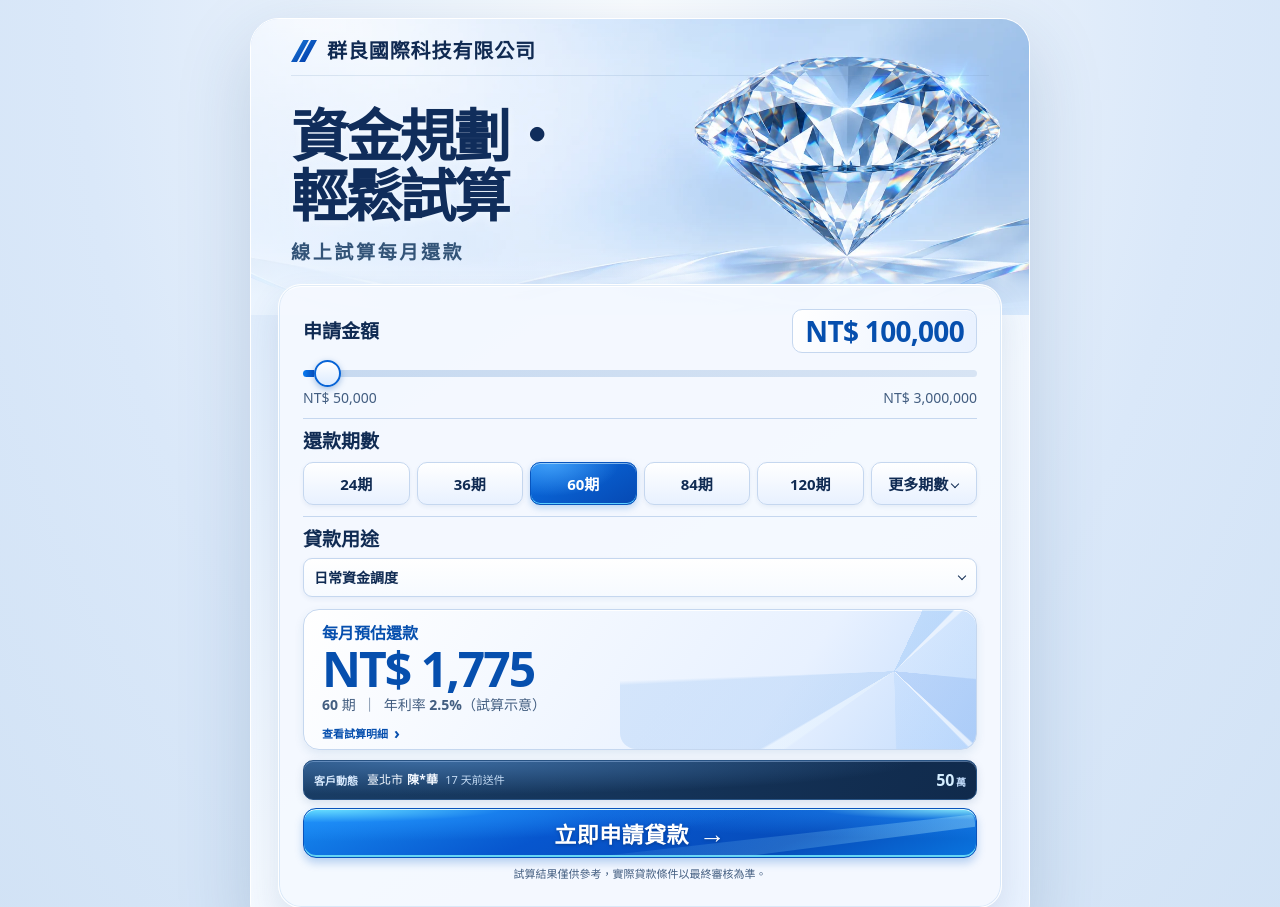
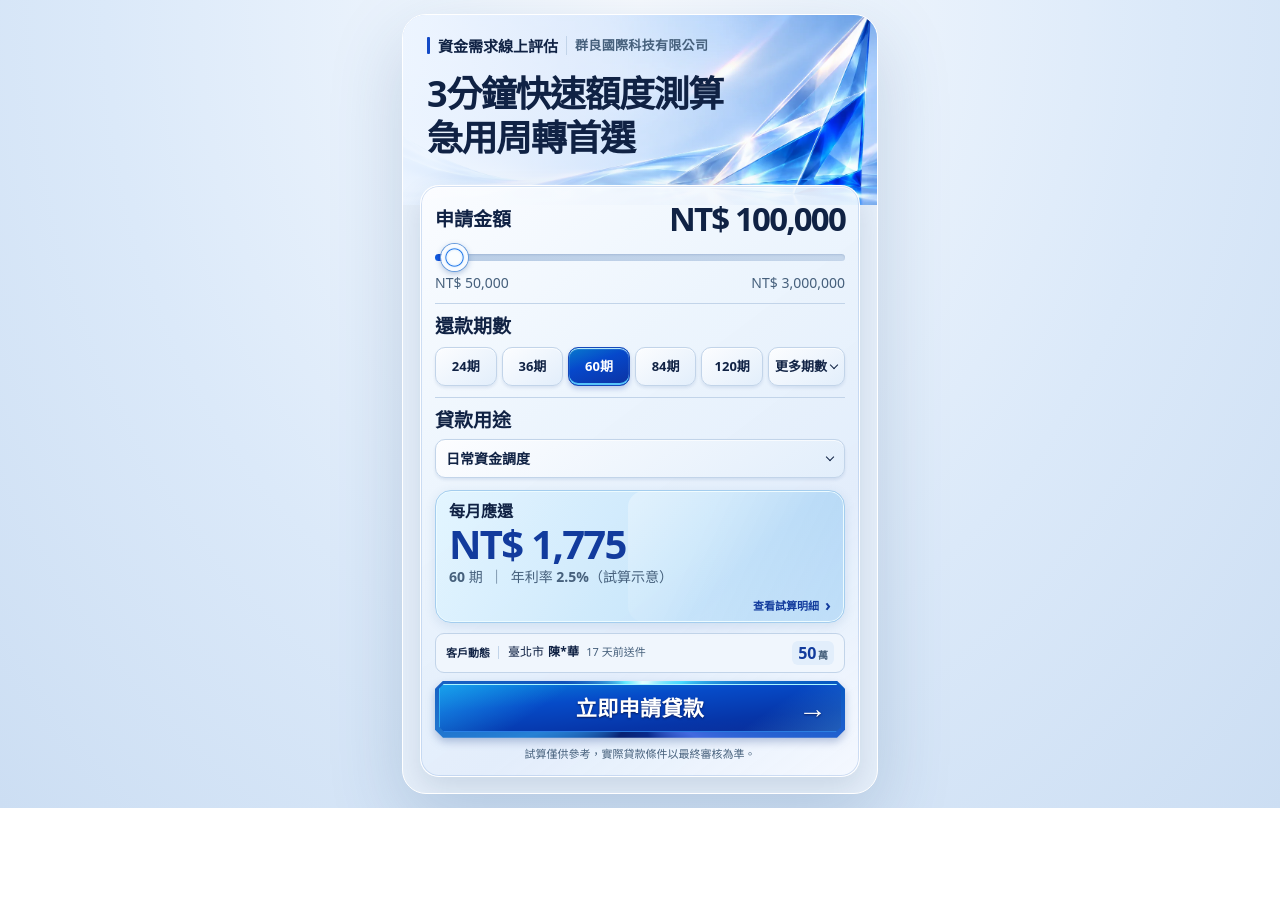
Before and after one commit to tunhong145-cmd/d-project-landing-copy6, a plain HTML site: page k/index.html in a window 1280 px wide. Shown: the top 907 px of the page. After the commit the page ends 808 px from the top, so only its background shows below. Drawn offline with Linux system fonts and the light colour scheme.

Commit message:
Style copy6 K landing with Silver Prism

```diff
--- a/k/index.html
+++ b/k/index.html
@@ -3,15 +3,14 @@
 <head>
  <meta charset="UTF-8"><meta name="viewport" content="width=device-width,initial-scale=1,viewport-fit=cover">
  <meta name="theme-color" content="#eaf3ff" media="(prefers-color-scheme: light)"><meta name="theme-color" content="#0d1b30" media="(prefers-color-scheme: dark)"><title>資金需求線上評估</title>
- <link rel="stylesheet" href="base.css?v=20261106-k-olive-original"><link rel="stylesheet" href="notice.css?v=20261106-k-olive-original"><link rel="stylesheet" href="ice.css?v=20261106-k-olive-original"><link rel="stylesheet" href="ice-diamond.css?v=20261110-3">
+ <link rel="stylesheet" href="base.css?v=20261106-k-olive-original"><link rel="stylesheet" href="notice.css?v=20261106-k-olive-original"><link rel="stylesheet" href="ice.css?v=20261106-k-olive-original"><link rel="stylesheet" href="ice-diamond.css?v=20261110-3"><link rel="stylesheet" href="silver-prism.css?v=3">
  <script src="../repo-pixels.js?v=20261010-1"></script><script src="k-copper-transport.js?v=20261106-k-olive-original" defer></script><script src="app.js?v=20261111-warning-label" defer></script><script src="notice.js?v=20261110-ice-diamond-auto" defer></script><script src="ice.js?v=20261106-k-olive-original" defer></script><script src="ice-diamond.js?v=20261110-1" defer></script>
 </head>
 <body><main class="app">
  <header class="intro-module diamond-hero">
-  <img class="diamond-art" src="ice-diamond-hero.webp" width="1440" height="626" fetchpriority="high" alt="">
-  <div class="diamond-brand-row"><span class="diamond-brand-mark" aria-hidden="true"></span><span class="company-name">群良國際科技有限公司</span></div>
-  <div class="top"><button type="button" id="back" aria-label="返回試算">‹</button><h1>資金規劃・<span>輕鬆試算</span></h1></div>
-  <p class="diamond-subtitle">線上試算每月還款</p>
+  <img class="diamond-art" src="silver-prism-hero.webp" width="1280" height="542" fetchpriority="high" alt="">
+  <div class="diamond-brand-row"><span class="diamond-brand-mark" aria-hidden="true"></span><span class="prism-hero-label">資金需求線上評估</span><span class="company-name">群良國際科技有限公司</span></div>
+  <div class="top"><button type="button" id="back" aria-label="返回試算">‹</button><h1>3分鐘快速額度測算<span>急用周轉首選</span></h1></div>
  </header>
  <section id="calculator" class="screen">
   <div class="calculator-panel">
@@ -30,7 +29,7 @@
    </div>
    <details class="purpose-section"><summary><span>貸款用途</span><span class="diamond-purpose-value"><strong id="purpose-value">日常資金調度</strong><span class="diamond-chevron" aria-hidden="true"></span></span></summary><div class="purposes choices"><button type="button" class="selected">日常資金調度</button><button type="button">整合既有貸款</button><button type="button">自營生意備款</button><button type="button">家庭臨時支出</button><button type="button">設備工具添購</button><button type="button">其他資金安排</button></div></details>
    <div class="result">
-    <div class="result-title">每月預估還款</div>
+    <div class="result-title">每月應還</div>
     <strong id="payment">NT$ 1,775</strong>
     <div class="diamond-result-meta"><span id="selected-term">60 期</span><span aria-hidden="true">｜</span><span>年利率 <b id="rate">2.5%</b>（試算示意）</span></div>
     <details class="cost-details"><summary>查看試算明細<span aria-hidden="true">›</span></summary><div class="metrics"><div><span>總利息</span><b id="interest"></b></div><div><span>總還款</span><b id="total"></b></div></div></details>
@@ -44,7 +43,7 @@
      </aside>
     </div>
     <button type="button" class="primary" id="apply">立即申請貸款 <span aria-hidden="true">→</span></button>
-    <p class="disclaimer">試算結果僅供參考，實際貸款條件以最終審核為準。</p>
+    <p class="disclaimer">試算僅供參考，實際貸款條件以最終審核為準。</p>
    </div>
   </div>
  </section>
--- /dev/null
+++ b/k/silver-prism.css
@@ -0,0 +1,196 @@
+/* Silver Prism: visual-only overlay for the K calculator and application. */
+:root {
+  --ink: #102244;
+  --muted: #46607c;
+  --blue: #134ac6;
+  --sapphire: #123b9d;
+  --line-blue: #c2d4e9;
+  --surface: #f0f6fd;
+  --surface-tint: #e2eefb;
+  --surface-raised: #fcfdff;
+  --glass: #eef5fcee;
+  --focus: #154ac5;
+  --prism-shell: #e5eef9;
+  --prism-hero: #d7e6fb;
+  --prism-edge: #fffffff2;
+  --prism-mat: linear-gradient(143deg,#fcfdffeb 0%,#edf5fdeb 36%,#e2edfbee 69%,#f4f8ff 100%);
+  --prism-result: linear-gradient(115deg,#e0f5ffc9 0%,#c3e4fbc9 60%,#a6cff4d9 100%);
+}
+body { background: radial-gradient(ellipse at top,#f8fbff 0%,#dbe9f9 59%,#ccdef3 100%); }
+.app { background: var(--prism-shell); }
+.app .diamond-hero { background: var(--prism-hero); }
+.app .diamond-art { object-position: right 54%; }
+.app .diamond-hero::before {
+  background: linear-gradient(90deg,#edf5ffec 0%,#e5effdb5 33%,#e4f0fb3b 62%,transparent 79%);
+}
+.app:has(#calculator:not([hidden])) .diamond-brand-row {
+  min-height: 25px; padding: 0; border: 0; gap: 8px;
+}
+.app:has(#calculator:not([hidden])) .diamond-brand-mark {
+  width: 3px; height: 17px; flex-basis: 3px; clip-path: none; border-radius: 1px; background: var(--blue);
+}
+.app:has(#calculator:not([hidden])) .diamond-brand-row .company-name {
+  font-size: clamp(11px,3.1vw,13px); color: var(--muted); font-weight: 650; letter-spacing: .025em;
+  padding-inline-start: 8px; border-inline-start: 1px solid var(--line-blue);
+}
+.prism-hero-label { color: var(--ink); font-size: clamp(12px,3.45vw,15px); font-weight: 800; white-space: nowrap; }
+.app:has(#calculator[hidden]) .prism-hero-label { display: none; }
+.app:has(#calculator[hidden]) .diamond-hero h1 span::before { content: '｜'; }
+.app:has(#calculator:not([hidden])) .diamond-hero .top { margin-top: clamp(15px,4.1vw,27px); }
+.app:has(#calculator:not([hidden])) .diamond-hero h1,
+.app:has(#calculator:not([hidden])) .diamond-hero h1 span {
+  font-size: clamp(30px,8.8vw,54px); line-height: 1.13; font-weight: 900;
+  color: var(--ink); text-shadow: none; letter-spacing: -.04em;
+}
+.app:has(#calculator:not([hidden])) .diamond-hero h1 span { margin-top: 3px; }
+
+#calculator .calculator-panel {
+  background: var(--prism-mat); border-color: var(--prism-edge); border-radius: 21px;
+  box-shadow: 0 12px 28px #2a537b25,inset 0 0 0 1px #a5c1e77d,inset 0 2px 0 #ffffffb5;
+}
+#calculator #amount-value {
+  background: none; padding: 0; border: 0; border-radius: 0; box-shadow: none;
+  margin: 0; color: var(--ink); font-size: clamp(23px,6.55vw,39px); font-weight: 900; letter-spacing: -.055em;
+}
+#calculator .amount-heading > label,
+#calculator .term-section > h2,
+#calculator .purpose-section > summary > span:first-child { font-weight: 800; }
+#calculator input[type=range]::-webkit-slider-runnable-track {
+  background: linear-gradient(to right,#0e65ee 0%,#1540c7 var(--fill,1.7%),#bacee6 var(--fill,1.7%),#c6d7eb);
+  box-shadow: inset 0 1px 2px #163b7a27;
+}
+#calculator input[type=range]::-webkit-slider-thumb {
+  border: 3px solid #f8fbff; background: radial-gradient(circle,#fafdff 40%,#e7f3ff 52%,#2378e9 58%,#ecf6ff 65%);
+  box-shadow: 0 0 0 1px #689cdd,0 2px 6px #1c4e9465;
+}
+#calculator input[type=range]::-moz-range-thumb {
+  border: 3px solid #f8fbff; background: radial-gradient(circle,#fafdff 40%,#e7f3ff 52%,#2378e9 58%,#ecf6ff 65%);
+  box-shadow: 0 0 0 1px #689cdd,0 2px 6px #1c4e9465;
+}
+#calculator .choices button, #calculator .diamond-more-toggle,
+#calculator .purpose-section .diamond-purpose-value {
+  background: linear-gradient(145deg,var(--surface-raised),var(--surface-tint));
+  box-shadow: 0 2px 3px #1d47851a,inset 0 1px 0 #ffffffaf; border-radius: 10px;
+}
+#calculator .choices .selected, #application .amount-editor .bands button.selected {
+  color: #fff; border-color: #1649bb;
+  background: linear-gradient(160deg,#087acd 0%,#0648cb 40%,#0c32a2 100%);
+  box-shadow: inset 0 1px 1px #cbf8ff,inset 0 -2px 0 #56c3fa,0 3px 5px #123ca039;
+}
+#calculator .result {
+  background: var(--prism-result); border-color: #a4cdee;
+  box-shadow: 0 3px 11px #3c72a522,inset 0 0 0 1px #ecfbff;
+}
+#calculator .result::before { background: linear-gradient(137deg,#ffffff55 0%,transparent 55%,#ecfbff40 100%); opacity: 1; }
+#calculator .result .result-title { color: var(--ink); }
+#calculator #payment {
+  color: var(--sapphire); font-size: clamp(31px,8vw,49px); font-weight: 900; line-height: 1.07;
+}
+#calculator .cost-details summary { justify-content: flex-end; padding-inline: 2px; }
+#calculator .cost-details summary:hover { text-decoration: underline; }
+#calculator .diamond-notice-lane .application-notice {
+  border-color: var(--line-blue); color: var(--ink); background: var(--surface);
+  border-radius: 9px; box-shadow: none;
+}
+#calculator .diamond-activity-label {
+  color: var(--ink); padding-inline-end: 8px; border-inline-end: 1px solid var(--line-blue);
+}
+#calculator .diamond-notice-lane .capsule-status,
+#calculator .diamond-notice-lane .notice-amount small { color: var(--muted); }
+#calculator .diamond-notice-lane .notice-amount {
+  color: var(--sapphire); background: var(--surface-tint); border-radius: 6px; padding: 4px 6px;
+}
+
+/* Keep the full native hit target. Sculpt the rim, solid key face and reflection separately. */
+.app :is(#apply,#next).primary {
+  --edge-cut: 8px;
+  --face-cut: 5px;
+  --rim: polygon(var(--edge-cut) 0,calc(100% - var(--edge-cut)) 0,100% var(--edge-cut),100% calc(100% - var(--edge-cut)),calc(100% - var(--edge-cut)) 100%,var(--edge-cut) 100%,0 calc(100% - var(--edge-cut)),0 var(--edge-cut));
+  --face: polygon(var(--face-cut) 0,calc(100% - var(--face-cut)) 0,100% var(--face-cut),100% calc(100% - var(--face-cut)),calc(100% - var(--face-cut)) 100%,var(--face-cut) 100%,0 calc(100% - var(--face-cut)),0 var(--face-cut));
+  min-height: 56px; border: 0; border-radius: 2px; background: transparent; box-shadow: none;
+  color: #fff; text-shadow: 0 1px 2px #061a5c;
+  padding-block: 9px 13px; font-weight: 900;
+  filter: drop-shadow(0 4px 4px #12398748);
+  transition: transform .14s ease,filter .14s ease;
+}
+.app :is(#apply,#next).primary::before {
+  position: absolute; inset: 0; z-index: -2; border-radius: 0; clip-path: var(--rim);
+  background: conic-gradient(from 19deg at 50% 43%,#d4faff 0deg,#49d8ff 42deg,#0759c2 64deg,#4169e0 100deg,#092a8b 146deg,#082273 195deg,#2681d5 236deg,#1051bb 268deg,#63e9ff 308deg,#e1fdff 347deg,#d4faff 360deg);
+  content: ''; pointer-events: none;
+}
+.app :is(#apply,#next).primary::after {
+  position: absolute; inset: 3px 4px 6px; z-index: -1; clip-path: var(--face);
+  background: linear-gradient(145deg,#2accff7a 0%,transparent 29%,transparent 78%,#54c9ff4d 99%),
+    linear-gradient(175deg,#087cdc 0%,#064bc8 35%,#0635a8 73%,#0b2d98 100%);
+  box-shadow: inset 0 1px 0 #a9f5ff,inset 0 -1px 0 #328cf0,inset 1px 0 #4fdbff8c;
+  content: ''; pointer-events: none; transition: inset .14s ease;
+}
+.app :is(#apply,#next).primary:active:not(:disabled) {
+  transform: translateY(2px) scale(.994); box-shadow: none; filter: drop-shadow(0 1px 2px #12398744);
+}
+.app :is(#apply,#next).primary:active:not(:disabled)::after { inset-block: 4px 4px; }
+#calculator #apply.primary { min-height: 57px; padding-inline: 49px; font-size: clamp(18px,4.8vw,24px); }
+#calculator #apply span {
+  position: absolute; inset-inline-end: 18px; top: calc(50% - 2px); transform: translateY(-50%);
+  font-size: 1.35em; line-height: 1;
+}
+
+@media (min-width:560px) {
+  .app { width: min(100%,476px); min-height: auto; margin: 14px auto; border-radius: 24px; }
+  .app:has(#calculator:not([hidden])) .diamond-hero { min-height: 190px; padding: 18px 24px 27px; }
+  .app:has(#calculator:not([hidden])) .diamond-brand-row .company-name { font-size: 13px; }
+  .app:has(#calculator:not([hidden])) .diamond-hero .top { margin-top: 16px; }
+  .app:has(#calculator:not([hidden])) .diamond-hero h1,
+  .app:has(#calculator:not([hidden])) .diamond-hero h1 span { font-size: 36px; }
+  .app #calculator { margin-top: -20px; padding: 0 17px 16px; }
+  #calculator .calculator-panel { padding: 14px; border-radius: 19px; }
+  #calculator #amount-value { font-size: 33px; }
+  #calculator .diamond-term-grid { grid-template-columns: repeat(5,minmax(0,1fr)) minmax(72px,1.25fr); gap: 5px; }
+  #calculator .diamond-extra-terms { grid-template-columns: repeat(5,minmax(0,1fr)); gap: 5px; }
+  #calculator .choices button, #calculator .diamond-more-toggle { min-height: 39px; font-size: 13px; }
+  #calculator .result { padding: 11px 13px 0; }
+  #calculator #payment { font-size: 40px; }
+  #calculator #apply.primary { font-size: 21px; }
+  .app :is(#application,#success) { padding-inline: 22px; }
+}
+@media (max-width:559px) {
+  .app:has(#calculator:not([hidden])) .diamond-hero { min-height: 197px; padding: 15px 19px 29px; }
+  .app:has(#calculator:not([hidden])) .diamond-art { object-position: right center; }
+  #calculator .calculator-panel { padding: 14px 12px 13px; border-radius: 17px; }
+  #calculator .result { padding-top: 10px; padding-bottom: 1px; }
+  #calculator .diamond-dock { gap: 8px; }
+}
+@media (max-width:559px) and (max-height:730px) {
+  .app:has(#calculator:not([hidden])) .diamond-hero { min-height: 174px; padding-block: 11px 23px; }
+  .app:has(#calculator:not([hidden])) .diamond-hero .top { margin-top: 12px; }
+  #calculator .calculator-panel { padding: 12px 11px 10px; }
+  #calculator #apply.primary { min-height: 53px; }
+}
+@media (max-width:350px) {
+  .app:has(#calculator:not([hidden])) .diamond-hero { padding-inline: 15px; }
+  #calculator .diamond-activity-label { padding-inline-end: 5px; }
+}
+@media (prefers-color-scheme:dark) {
+  :root {
+    --ink: #edf5ff; --muted: #c4d7f0; --blue: #8bb9ff; --sapphire: #bbdaff;
+    --line-blue: #416184; --surface: #132b48; --surface-tint: #213c62; --surface-raised: #1d3454;
+    --glass: #182e4a; --focus: #c1e0ff; --prism-shell: #132641; --prism-hero: #183454; --prism-edge: #6f91b9;
+    --prism-mat: linear-gradient(145deg,#203955,#152b46 68%,#1b3656);
+    --prism-result: linear-gradient(115deg,#183859,#24507b 100%);
+  }
+  body { background: radial-gradient(ellipse at top,#213c5f,#101e32 65%,#0b1728); }
+  .app .diamond-hero::before { background: linear-gradient(90deg,#102943f0 0%,#122f4cbd 43%,#1329443e 73%,transparent); }
+  #calculator .calculator-panel { box-shadow: 0 12px 28px #0007,inset 0 0 0 1px #b6d4f038; }
+  #calculator .choices button, #calculator .diamond-more-toggle,
+  #calculator .purpose-section .diamond-purpose-value { box-shadow: inset 0 1px 0 #b6d4f038; }
+  #calculator .result { border-color: #527a9f; box-shadow: inset 0 1px 0 #9bc2e973; }
+  #calculator .result::before { opacity: .3; }
+}
+@media (prefers-reduced-motion:reduce) {
+  .app :is(#apply,#next).primary, .app :is(#apply,#next).primary::after { transition: none; }
+  .app :is(#apply,#next).primary:active:not(:disabled) { transform: none; }
+}
+@media (forced-colors:active) {
+  .app :is(#apply,#next).primary { background: ButtonFace; color: ButtonText; border: 2px solid ButtonText; filter: none; }
+  .app :is(#apply,#next).primary::before, .app :is(#apply,#next).primary::after { display: none; }
+}
```
Also changed, not shown: k/silver-prism-hero.webp (added).
